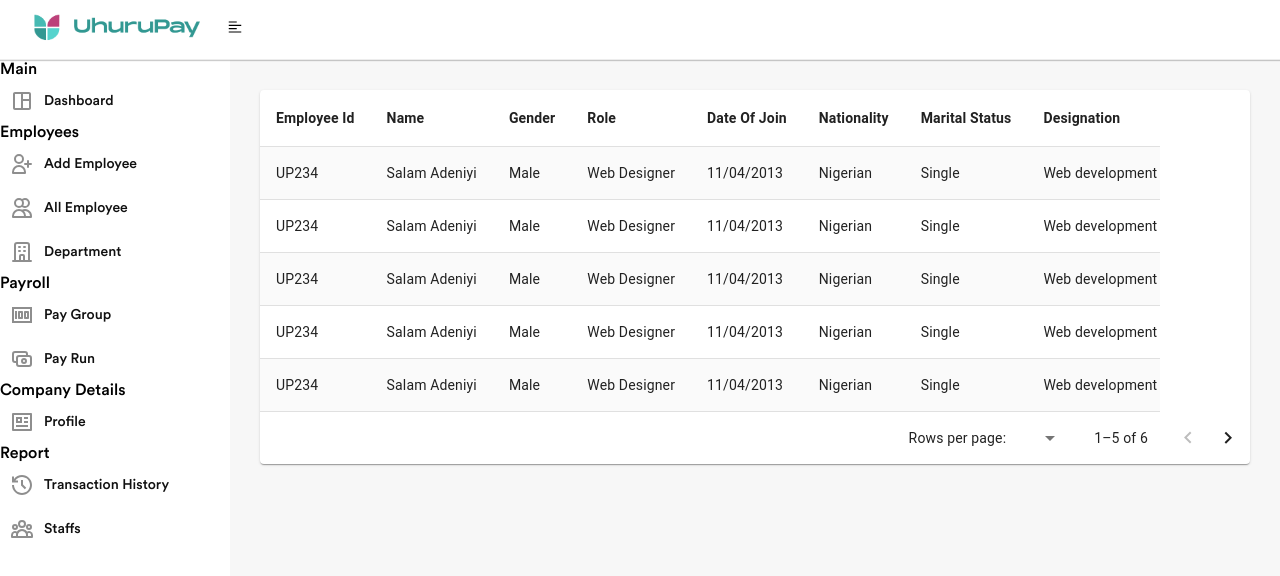
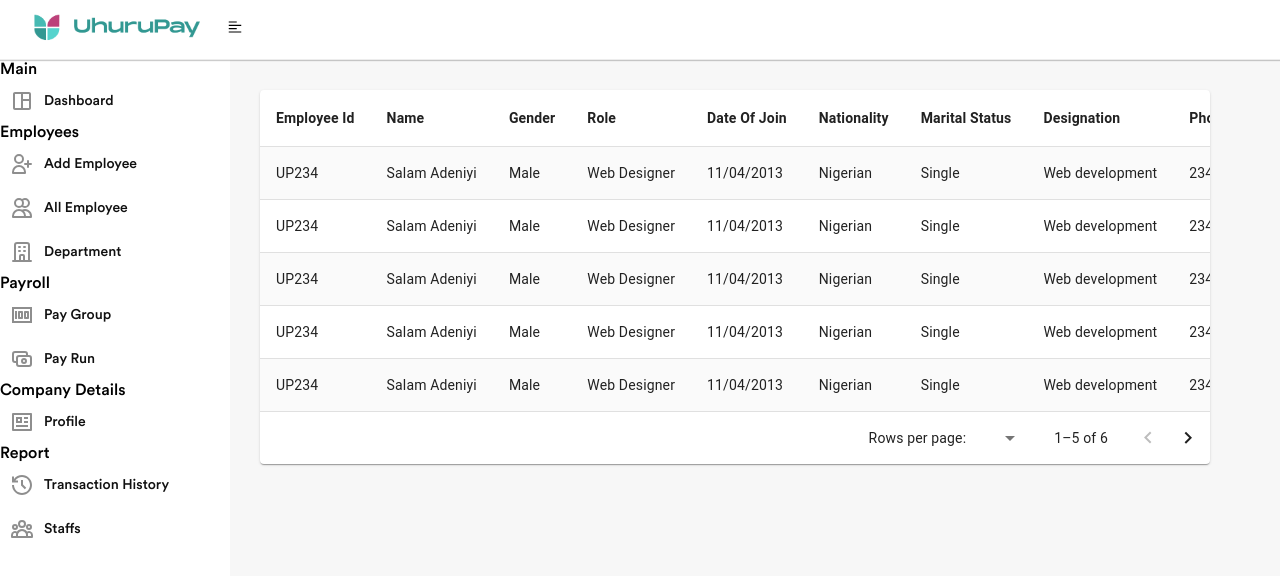
Before and after one commit to LekanSaheed/upayroll, a Next.js app: page /payroll/all-employee in a window 1280 px wide. Shown: the top 576 px of the page. Built offline with nearby package versions, Linux system fonts and the light colour scheme.

Commit message:
Added transitions to components

```diff
--- a/components/AllEmployees.js
+++ b/components/AllEmployees.js
@@ -10,6 +10,7 @@ import {
   AppBar,
   Box,
   Paper,
+  Slide,
 } from "@mui/material";
 import StyledHead from "./StyledHead";
 import { makeStyles } from "@mui/styles";
@@ -117,8 +118,9 @@ const AllEmployees = () => {
     setPage(0);
   };
   return (
-    <Paper sx={{ width: "100%", overflow: "hidden" }}>
-      <TableContainer hover sx={{ width: 900, height: "auto" }}>
+    <Slide direction="right" in={true} mountOnEnter unmountOnExit>
+      <Paper sx={{ width: 950, overflow: "hidden" }}>
+        <TableContainer hover sx={{ width: "auto", height: "auto" }}>
           <Table>
             <StyledHead>
               <TableRow
@@ -186,6 +188,7 @@ const AllEmployees = () => {
           onPageChange={handlePageChange}
         />
       </Paper>
+    </Slide>
   );
 };
 
--- a/components/Dashboard.js
+++ b/components/Dashboard.js
@@ -3,11 +3,12 @@ import { AiOutlineUsergroupAdd } from "react-icons/ai";
 import { HiOutlineCash } from "react-icons/hi";
 import Wallet from "./Wallet";
 import Cards from "./Cards";
-
+import { Slide } from "@mui/material";
 const Dashboard = () => {
   return (
     <div className={classes.container}>
       <Wallet />
+      <Slide in={true} direction="down" mountOnEnter unmountOnExit>
         <div className={classes.flex_container}>
           <div className={classes.flexItem}>
             <div className="flex-row justify-space">
@@ -36,6 +37,7 @@ const Dashboard = () => {
             </div>
           </div>
         </div>
+      </Slide>
       <Cards />
     </div>
   );
```
Also changed, not shown: components/Wallet.js (+12 -2 lines). Lines whose indentation alone changed are shown as unchanged.
